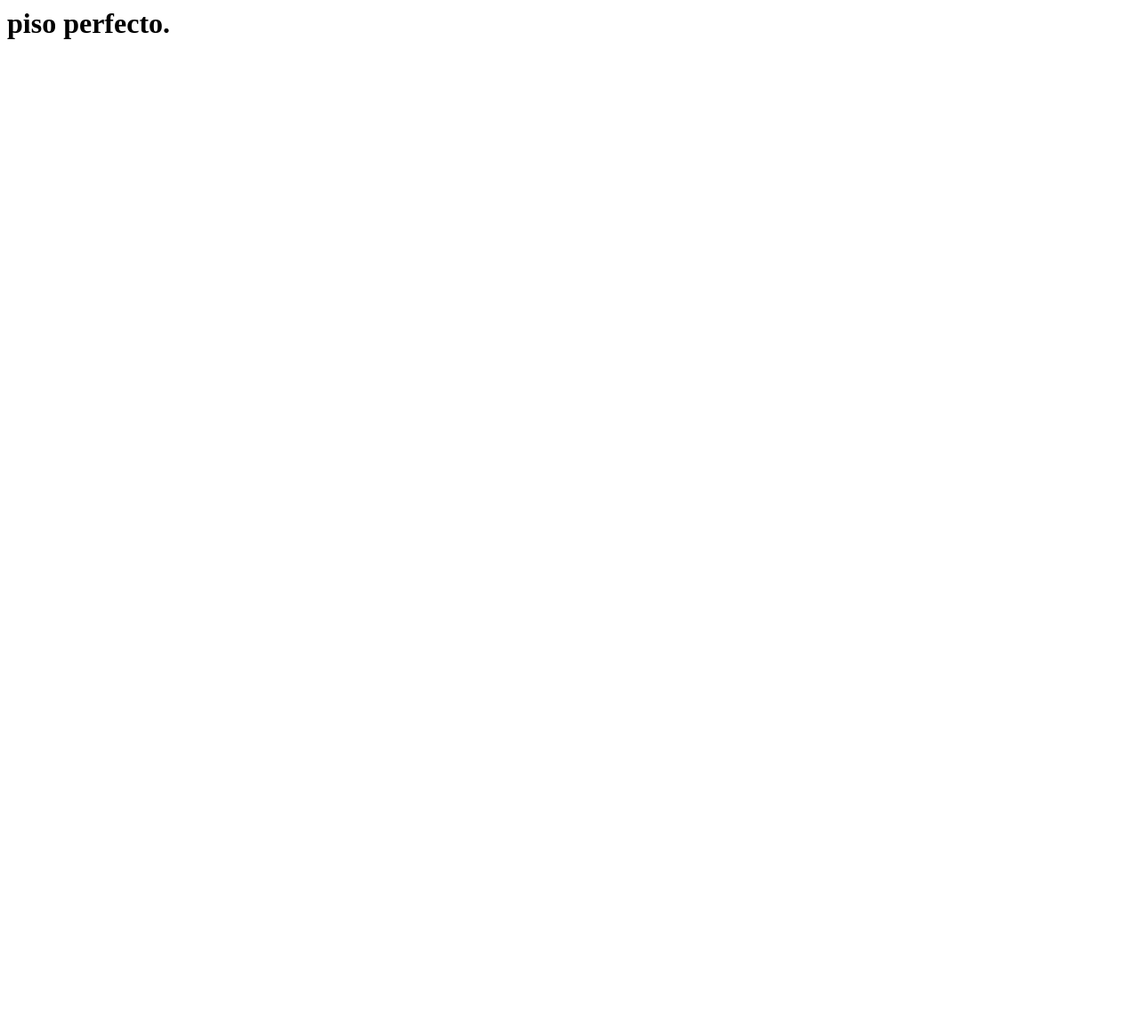
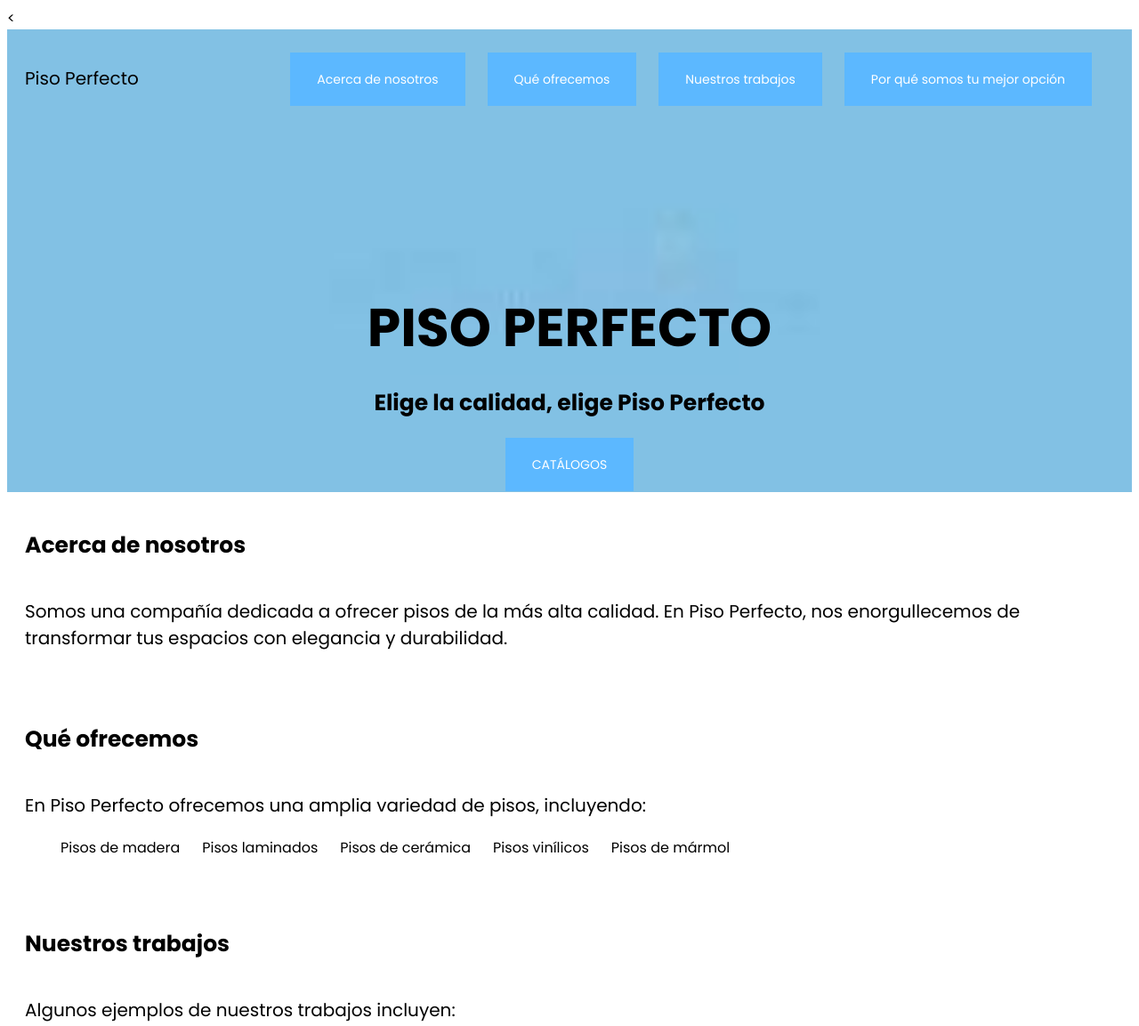
Before and after one commit to pisoperfecto/piso-perfecto., a plain HTML site: page index.html in a window 1280 px wide. Shown: the top 1153 px of the page at 89% size. Before the commit the page ends 800 px from the top, so only its background shows below. Drawn offline with Linux system fonts and the light colour scheme.

Commit message:
Add files via upload

```diff
--- /dev/null
+++ b/estilo.css
@@ -0,0 +1,73 @@
+body {
+    font-family: "Poppins";
+}
+p {
+    font-size: 20px;
+}
+
+li {
+    list-style: none;
+    margin-right: 25px;
+}
+
+#primero {
+    font-size: 30px;
+}
+
+.menu {
+    display: flex;
+    justify-content: space-between;
+    align-items: center;
+}
+
+ul {
+    display: flex;
+}
+
+.titular {
+    text-align: center;
+    margin-top: 200px;
+}
+
+h1 {
+    font-size: 60px;
+    margin: 0;
+}
+
+h2 {
+    font-size: 25px;
+    margin-bottom: 40px;
+}
+
+a {
+    font-size: 14px;
+    background-color: #5cb8ff;
+    padding: 20px 30px;
+    color: white;
+    text-decoration: none;
+}
+
+header {
+    background: url(IMAGEN.jpg);
+    background-size: cover;
+    background-position: center;
+    padding: 20px;
+}
+
+section {
+    padding: 20px;
+}
+
+.trabajos {
+    display: flex;
+    flex-wrap: wrap;
+    gap: 20px;
+    justify-content: center;
+}
+
+.trabajo {
+    width: 100%;
+    max-width: 400px;
+    height: auto;
+    object-fit: cover;
+}
--- a/index.html
+++ b/index.html
@@ -1 +1,79 @@
-<h1>piso perfecto.</h1>
+<<!DOCTYPE html>
+<html lang="es">
+
+<head>
+    <meta charset="utf-8">
+    <title>Piso Perfecto</title>
+    <link rel="stylesheet" href="estilo.css">
+    <link rel="preconnect" href="https://fonts.googleapis.com">
+    <link rel="preconnect" href="https://fonts.gstatic.com" crossorigin>
+    <link href="https://fonts.googleapis.com/css2?family=Noto+Serif+Khitan+Small+Script&family=Poppins:ital,wght@0,100;0,200;0,300;0,400;0,500;0,600;0,700;0,800;0,900&display=swap" rel="stylesheet">
+</head>
+
+<body>
+<header>
+    <div class="menu">
+        <p>Piso Perfecto</p>
+        <nav>
+            <ul>
+                <li><a href="#acerca-de-nosotros">Acerca de nosotros</a></li>
+                <li><a href="#que-ofrecemos">Qué ofrecemos</a></li>
+                <li><a href="#nuestros-trabajos">Nuestros trabajos</a></li>
+                <li><a href="#porque-somos-tu-mejor-opcion">Por qué somos tu mejor opción</a></li>
+            </ul>
+        </nav>
+    </div>
+    <div class="titular">
+        <h1>PISO PERFECTO</h1>
+        <h2>Elige la calidad, elige Piso Perfecto</h2>
+        <a href="#catalogos">CATÁLOGOS</a>
+    </div>
+</header>
+
+<section id="acerca-de-nosotros">
+    <h2>Acerca de nosotros</h2>
+    <p>Somos una compañía dedicada a ofrecer pisos de la más alta calidad. En Piso Perfecto, nos enorgullecemos de transformar tus espacios con elegancia y durabilidad.</p>
+</section>
+
+<section id="que-ofrecemos">
+    <h2>Qué ofrecemos</h2>
+    <p>En Piso Perfecto ofrecemos una amplia variedad de pisos, incluyendo:</p>
+    <ul>
+        <li>Pisos de madera</li>
+        <li>Pisos laminados</li>
+        <li>Pisos de cerámica</li>
+        <li>Pisos vinílicos</li>
+        <li>Pisos de mármol</li>
+    </ul>
+</section>
+
+<section id="nuestros-trabajos">
+    <h2>Nuestros trabajos</h2>
+    <p>Algunos ejemplos de nuestros trabajos incluyen:</p>
+    <div class="trabajos">
+        <img src="trabajo1.jpg" alt="Trabajo 1" class="trabajo">
+        <img src="trabajo2.jpg" alt="Trabajo 2" class="trabajo">
+        <img src="trabajo3.jpg" alt="Trabajo 3" class="trabajo">
+    </div>
+</section>
+
+<section id="porque-somos-tu-mejor-opcion">
+    <h2>Por qué somos tu mejor opción</h2>
+    <p>En Piso Perfecto, priorizamos la satisfacción de nuestros clientes. Ofrecemos:</p>
+    <ul>
+        <li>Productos de alta calidad</li>
+        <li>Precios competitivos</li>
+        <li>Servicio al cliente excepcional</li>
+        <li>Asesoramiento personalizado</li>
+        <li>Instalación profesional</li>
+    </ul>
+</section>
+
+<section id="contacto">
+    <h2>Vías de contacto</h2>
+    <p>Teléfono: +1 234 567 8900</p>
+    <p>Email: contacto@pisoperfecto.com</p>
+</section>
+
+</body>
+</html>
```
Also changed, not shown: IMAGEN.jpg (added), trabajo1.jpg (added), trabajo2.jpg (added), trabajo3.jpg (added).
